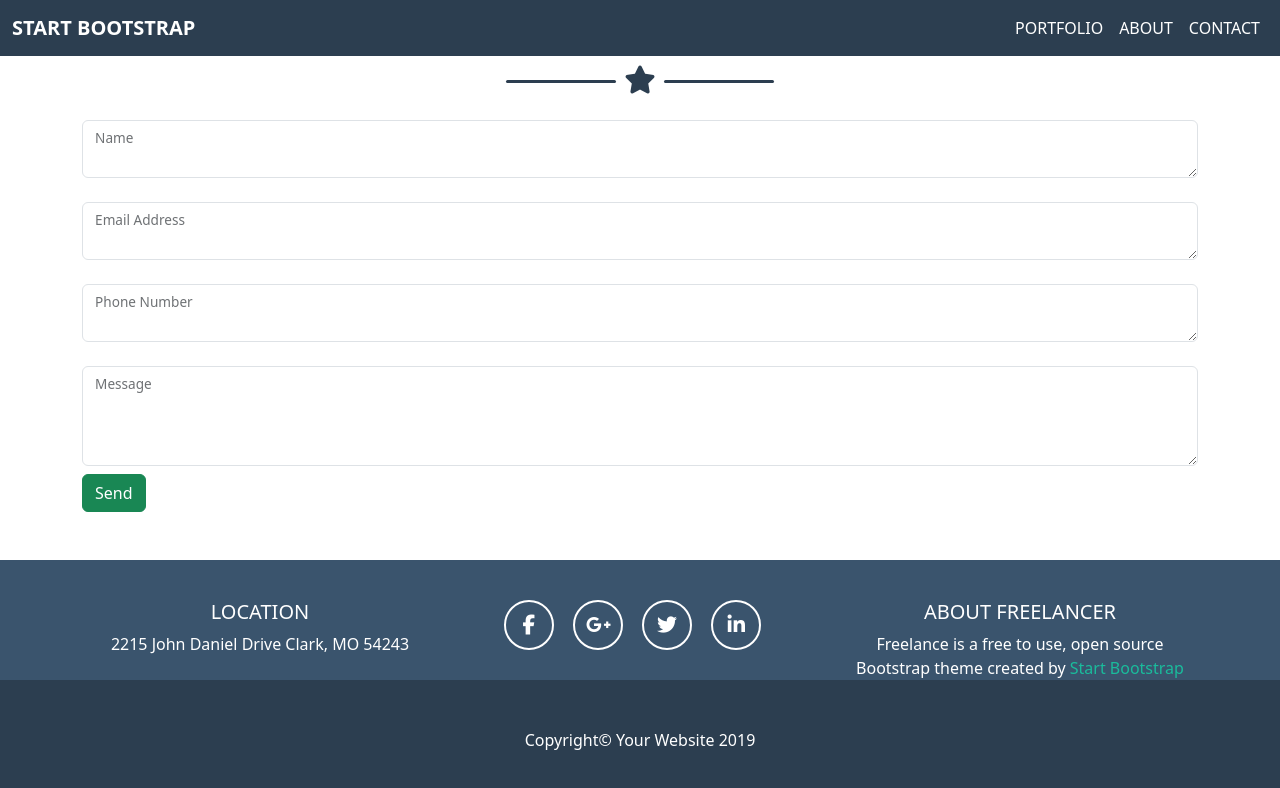
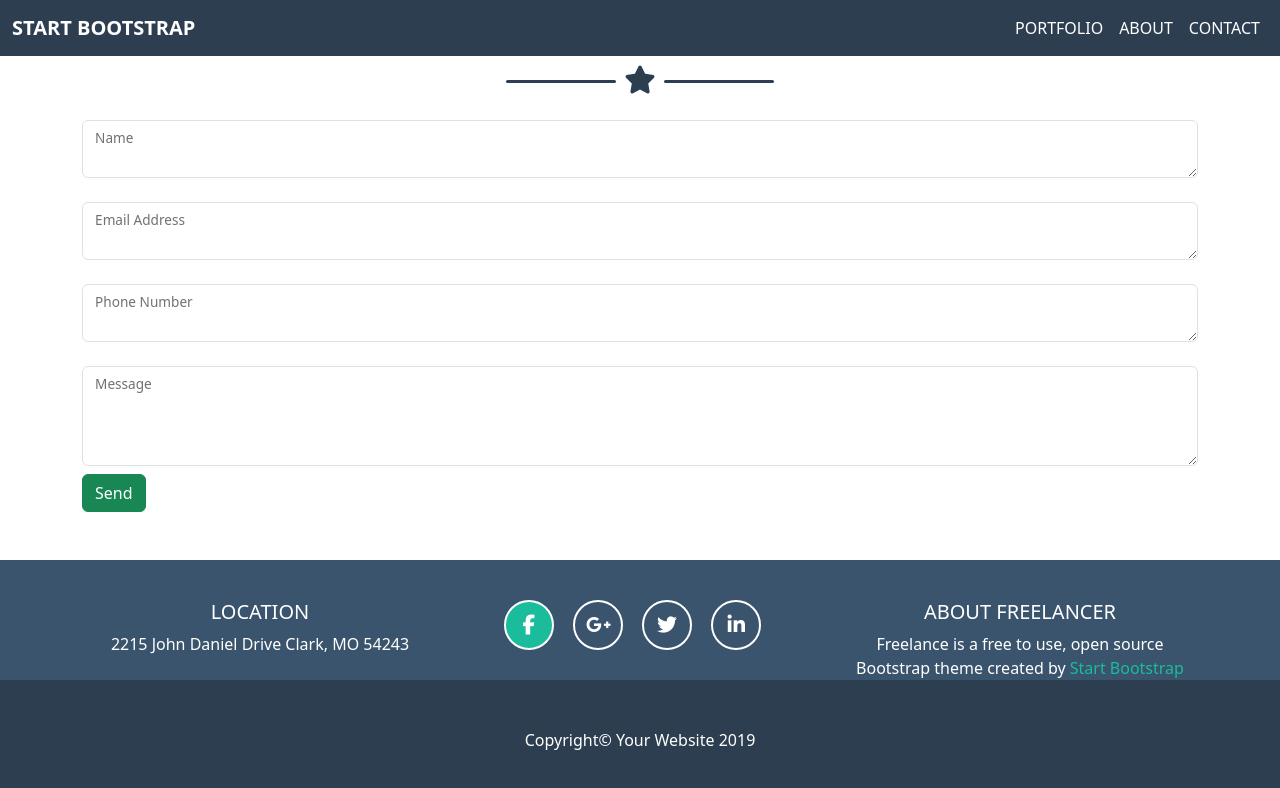
Before and after one commit to lorenzo-de-giorgi/html-css-bootstrap-freelancer, a plain HTML site: page index.html in a window 1280 px wide. In both pictures the pointer is over the icon 528 px from the left and 2220 px from the top of the page. Shown: the part 1595-2383 px from the top of the page. Drawn offline with nearby package versions, Linux system fonts and the light colour scheme.

Commit message:
exercise completed

```diff
--- a/css/style.css
+++ b/css/style.css
@@ -109,6 +109,11 @@ header{
     margin-right: 15px;
 }
 
+.col-12 .fa-brands:hover{
+    background-color: var(--color-odd-section);
+    transition: 1s;
+}
+
 .col-12 i {
     padding: 13px 11px;
     font-size: 20px;
```
